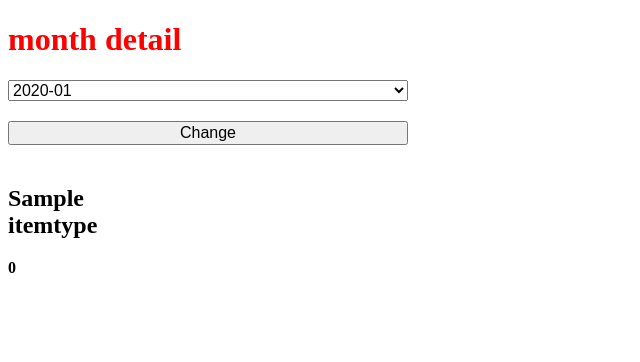
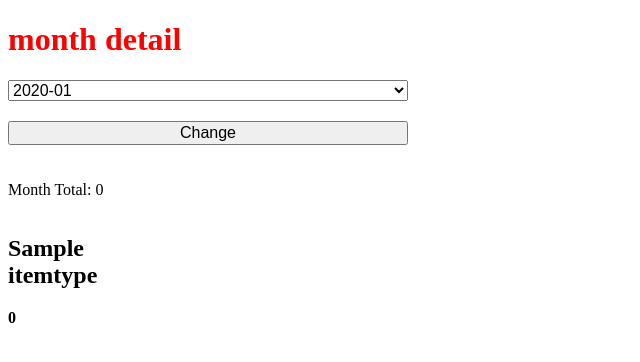
Before and after one commit to mmascorro/personal-tools, a Django app: page /budget/month/ in a window 1280 px wide. Shown: the part 70-432 px from the top of the page, without its empty margins (0-640 px from the left). Run offline with Django 3.2, Linux system fonts and the light colour scheme; a user stored in the database is signed in; tables that the repository leaves empty hold one stand-in row (values such as "Sample post").

Commit message:
display month sum

```diff
--- a/apps/budget/templates/budget/month.html
+++ b/apps/budget/templates/budget/month.html
@@ -25,9 +25,9 @@
     </select>
     <button id="month-select-button">Change</button>
 </form>
-
+<p>Month Total: {{ month_data.month_total }}</p>
 <div class="categories">
-    {% for item_type in item_types %}
+    {% for item_type in month_data.item_types %}
     <div class="category">
         <h2>{{ item_type.name }}</h2>
         <p><b>{{ item_type.sum }}</b></p>
--- a/apps/budget/utilities.py
+++ b/apps/budget/utilities.py
@@ -4,7 +4,10 @@ def get_month(month):
 
     item_types = ItemType.objects.all()
 
-    month_data = []
+    month_data = {
+        'item_types': [],
+        'month_total': 0
+    }
 
     for item_type in item_types:
 
@@ -25,6 +28,7 @@ def get_month(month):
 
         item_type_data['items'] = item_list
         item_type_data['sum'] = sum(item_list)
-        month_data.append(item_type_data)
+        month_data['month_total'] += item_type_data['sum']
+        month_data['item_types'].append(item_type_data)
 
     return month_data
--- a/apps/budget/views.py
+++ b/apps/budget/views.py
@@ -48,7 +48,7 @@ class MonthDetail(LoginRequiredMixin, View):
 
 
         context = {
-            'item_types': get_month(current_month),
+            'month_data': get_month(current_month),
             'year_month': year_month,
             'months': month_history
         }
```
